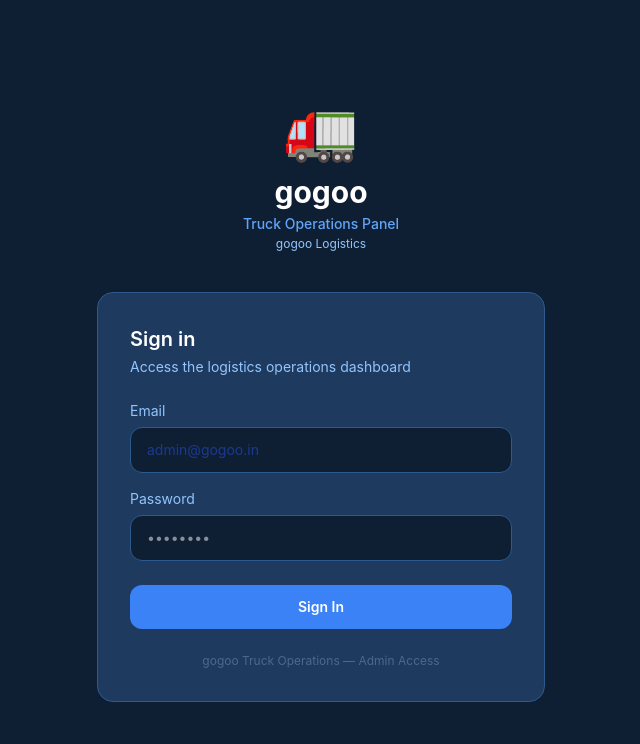
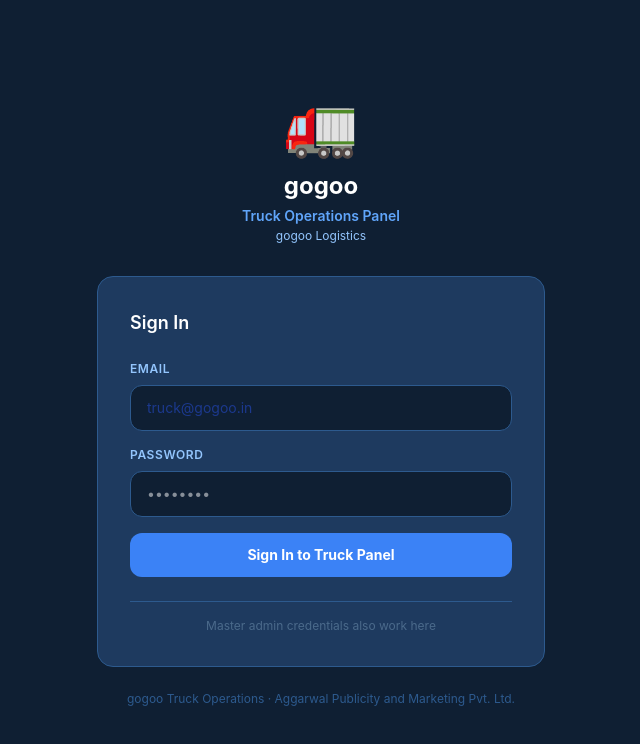
Before and after one commit to Anjali-534/gogoo-truck-panel, a Next.js app: page / in a window 1280 px wide. Shown: the top 744 px of the page, without its empty margins (319-959 px from the left). Built offline with nearby package versions, Linux system fonts and the light colour scheme; no server answers.

Commit message:
feat: truck panel login + master panel connection

```diff
--- a/app/page.tsx
+++ b/app/page.tsx
@@ -1,76 +1,90 @@
 'use client';
 import { useState } from 'react';
 import { useRouter } from 'next/navigation';
+import toast, { Toaster } from 'react-hot-toast';
 
-const API = process.env.NEXT_PUBLIC_API_URL;
+const API = process.env.NEXT_PUBLIC_API_URL || 'https://gogobackend-production.up.railway.app';
 
-export default function LoginPage() {
+export default function TruckLoginPage() {
   const router = useRouter();
   const [email, setEmail] = useState('');
   const [password, setPassword] = useState('');
   const [loading, setLoading] = useState(false);
-  const [error, setError] = useState('');
 
-  async function handleLogin(e: React.FormEvent) {
+  const handleLogin = async (e: React.FormEvent) => {
     e.preventDefault();
+    if (!email || !password) {
+      toast.error('Enter email and password');
+      return;
+    }
     setLoading(true);
-    setError('');
     try {
-      const res = await fetch(`${API}/auth/login`, {
+      const res = await fetch(`${API}/gogoo/panel-login`, {
         method: 'POST',
         headers: { 'Content-Type': 'application/json' },
-        body: JSON.stringify({ email, password }),
+        body: JSON.stringify({ panel: 'truck', email, password }),
       });
-      const data = await res.json();
-      if (!res.ok) throw new Error(data.message || 'Login failed');
-      localStorage.setItem('truck_panel_token', data.token || data.access_token || '');
-      router.push('/truck');
-    } catch (err: unknown) {
-      setError(err instanceof Error ? err.message : 'Login failed');
+
+      if (res.ok) {
+        const data = await res.json();
+        localStorage.setItem('truck_admin_token', data.token);
+        localStorage.setItem('truck_admin_role', data.role);
+        localStorage.setItem('truck_admin_email', data.email);
+        toast.success('Welcome to Truck Panel!');
+        setTimeout(() => router.push('/truck'), 500);
+        return;
+      }
+
+      const err = await res.json();
+      toast.error(err.error || 'Invalid credentials');
+    } catch {
+      toast.error('Connection failed. Try again.');
     } finally {
       setLoading(false);
     }
-  }
+  };
 
   return (
     <div className="min-h-screen flex items-center justify-center p-4" style={{ backgroundColor: '#0F1F33' }}>
+      <Toaster position="top-right" />
       <div className="w-full max-w-md">
-        <div className="text-center mb-10">
+
+        <div className="text-center mb-8">
           <div className="text-6xl mb-4">🚛</div>
-          <h1 className="text-3xl font-bold text-white">gogoo</h1>
-          <p className="text-sm mt-1 font-medium" style={{ color: '#60A5FA' }}>Truck Operations Panel</p>
+          <h1 className="text-2xl font-bold text-white">gogoo</h1>
+          <p className="text-sm mt-1 font-semibold" style={{ color: '#60A5FA' }}>Truck Operations Panel</p>
           <p className="text-xs mt-0.5" style={{ color: '#93C5FD' }}>gogoo Logistics</p>
         </div>
 
         <div className="rounded-2xl p-8 border" style={{ backgroundColor: '#1E3A5F', borderColor: '#2D5A8E' }}>
-          <h2 className="text-xl font-semibold text-white mb-1">Sign in</h2>
-          <p className="text-sm mb-6" style={{ color: '#93C5FD' }}>Access the logistics operations dashboard</p>
-
-          {error && (
-            <div className="mb-4 p-3 rounded-xl bg-red-950 border border-red-800 text-red-400 text-sm">{error}</div>
-          )}
+          <h2 className="text-lg font-semibold text-white mb-6">Sign In</h2>
 
           <form onSubmit={handleLogin} className="space-y-4">
             <div>
-              <label className="block text-sm mb-1.5" style={{ color: '#93C5FD' }}>Email</label>
+              <label className="text-xs font-semibold uppercase tracking-wider block mb-2"
+                style={{ color: '#93C5FD' }}>
+                Email
+              </label>
               <input
                 type="email"
                 value={email}
                 onChange={e => setEmail(e.target.value)}
-                placeholder="admin@gogoo.in"
-                required
-                className="w-full rounded-xl px-4 py-3 text-white text-sm focus:outline-none transition-colors placeholder-blue-900"
+                placeholder="truck@gogoo.in"
+                className="w-full rounded-xl px-4 py-3 text-white text-sm focus:outline-none
+                  transition-colors placeholder-blue-900"
                 style={{ backgroundColor: '#0F1F33', border: '1px solid #2D5A8E' }}
               />
             </div>
             <div>
-              <label className="block text-sm mb-1.5" style={{ color: '#93C5FD' }}>Password</label>
+              <label className="text-xs font-semibold uppercase tracking-wider block mb-2"
+                style={{ color: '#93C5FD' }}>
+                Password
+              </label>
               <input
                 type="password"
                 value={password}
                 onChange={e => setPassword(e.target.value)}
                 placeholder="••••••••"
-                required
                 className="w-full rounded-xl px-4 py-3 text-white text-sm focus:outline-none transition-colors"
                 style={{ backgroundColor: '#0F1F33', border: '1px solid #2D5A8E' }}
               />
@@ -78,16 +92,27 @@
             <button
               type="submit"
               disabled={loading}
-              className="w-full py-3 rounded-xl text-white font-semibold text-sm transition-all disabled:opacity-60 mt-2"
+              className="w-full py-3 rounded-xl text-white font-bold text-sm transition-all
+                disabled:opacity-50 mt-2 flex items-center justify-center gap-2"
               style={{ backgroundColor: '#3B82F6' }}
             >
-              {loading ? 'Signing in...' : 'Sign In'}
+              {loading ? (
+                <>
+                  <div className="w-4 h-4 border-2 border-white/30 border-t-white rounded-full animate-spin" />
+                  Signing in...
+                </>
+              ) : 'Sign In to Truck Panel'}
             </button>
           </form>
-          <p className="text-center text-xs mt-6" style={{ color: '#4B6A8B' }}>
-            gogoo Truck Operations — Admin Access
-          </p>
+
+          <div className="mt-6 pt-4 border-t text-center" style={{ borderColor: '#2D5A8E' }}>
+            <p className="text-xs" style={{ color: '#4B6A8B' }}>Master admin credentials also work here</p>
+          </div>
         </div>
+
+        <p className="text-center text-xs mt-6" style={{ color: '#2D5A8E' }}>
+          gogoo Truck Operations · Aggarwal Publicity and Marketing Pvt. Ltd.
+        </p>
       </div>
     </div>
   );
--- a/app/truck/layout.tsx
+++ b/app/truck/layout.tsx
@@ -22,11 +22,11 @@
   const router = useRouter();
 
   useEffect(() => {
-    if (!localStorage.getItem('truck_panel_token')) router.push('/');
+    if (!localStorage.getItem('truck_admin_token')) router.push('/');
   }, [router]);
 
   function logout() {
-    localStorage.removeItem('truck_panel_token');
+    localStorage.removeItem('truck_admin_token');
     router.push('/');
   }
 
```
